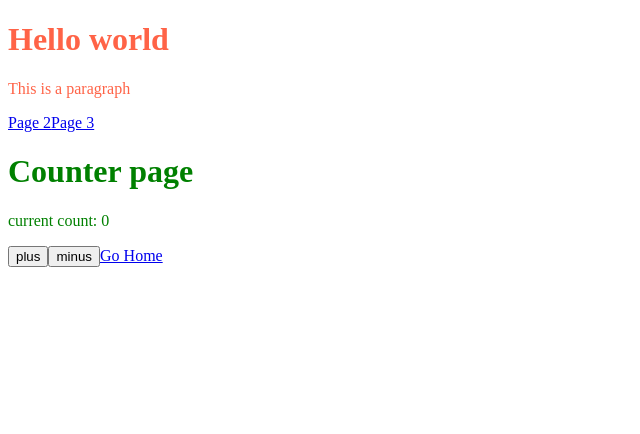
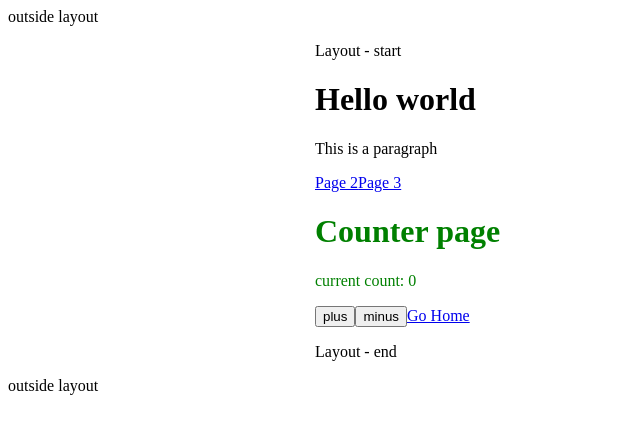
Before and after one commit to dfuentes22/testGatsbyOne, a Gatsby site: page / in a window 1280 px wide. Shown: the whole page, without its empty margins (0-640 px from the left). Built offline with nearby package versions, Linux system fonts and the light colour scheme; Gatsby itself is replaced by a stand-in of ours.

Commit message:
created layout compononent

```diff
--- /dev/null
+++ b/src/components/layout.js
@@ -0,0 +1,11 @@
+import React from "react"
+
+export default function Layout({ children }) {
+  return (
+    <div style={{ margin: `0 auto`, maxWidth: 650, padding: `0 1rem` }}>
+      <p>Layout - start</p>
+      {children}
+      <p>Layout - end</p>
+    </div>
+  )
+}
--- a/src/pages/index.js
+++ b/src/pages/index.js
@@ -1,15 +1,20 @@
 import React from "react"
 import { Link } from "gatsby"
 import Counter from "./counter"
+import Layout from "../components/layout"
 
 export default function Home() {
   return (
-    <div style={{ color: "tomato" }}>
-      <h1>Hello world</h1>
-      <p>This is a paragraph</p>
-      <Link to="/page-2/">Page 2</Link>
-      <Link to="/dir1/page-3/">Page 3</Link>
-      <Counter color="green" />
+    <div>
+      outside layout
+      <Layout>
+        <h1>Hello world</h1>
+        <p>This is a paragraph</p>
+        <Link to="/page-2/">Page 2</Link>
+        <Link to="/dir1/page-3/">Page 3</Link>
+        <Counter color="green" />
+      </Layout>
+      outside layout
     </div>
   )
 }
```
